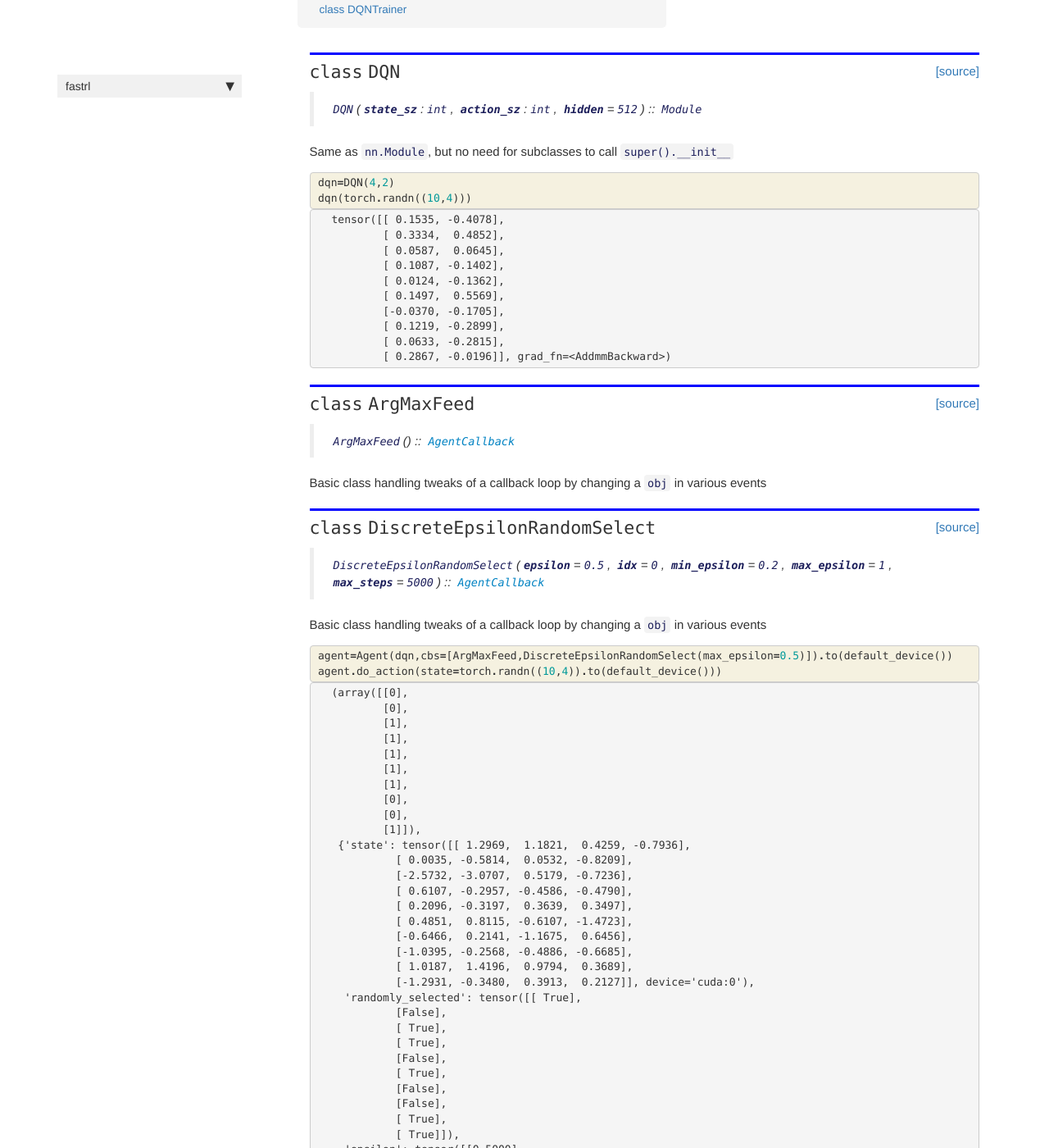
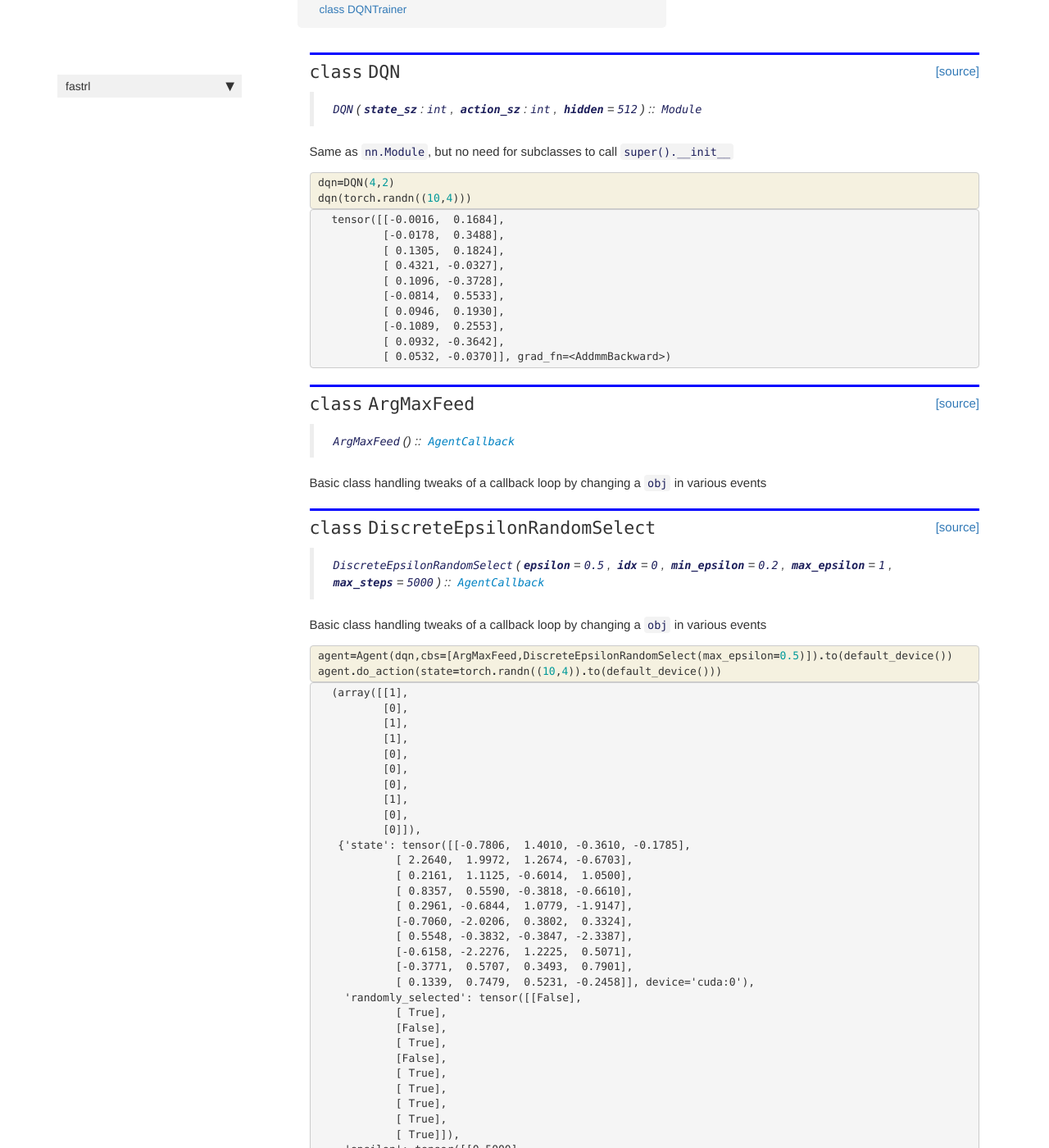
Before and after one commit to josiahls/fastrl, a Jekyll site: the page built from docs/agents.dqn.core.html, in a window 1280 px wide and 1400 px high, scrolled down 392 px. Shown: the whole window at 82% size. Built offline with Jekyll 4.4.1, drawn with Linux system fonts in a browser that asks for light colours; nearby versions of some CDN libraries; comment, search, counter and statistics services are not loaded; some of the changed text lies outside the part shown.

```diff
--- a/docs/agents.dqn.core.html
+++ b/docs/agents.dqn.core.html
@@ -91,16 +91,16 @@ nb_path: "nbs/10a_agents.dqn.core.ipynb"
 
 
 <div class="output_text output_subarea output_execute_result">
-<pre>tensor([[ 0.1535, -0.4078],
-        [ 0.3334,  0.4852],
-        [ 0.0587,  0.0645],
-        [ 0.1087, -0.1402],
-        [ 0.0124, -0.1362],
-        [ 0.1497,  0.5569],
-        [-0.0370, -0.1705],
-        [ 0.1219, -0.2899],
-        [ 0.0633, -0.2815],
-        [ 0.2867, -0.0196]], grad_fn=&lt;AddmmBackward&gt;)</pre>
+<pre>tensor([[-0.0016,  0.1684],
+        [-0.0178,  0.3488],
+        [ 0.1305,  0.1824],
+        [ 0.4321, -0.0327],
+        [ 0.1096, -0.3728],
+        [-0.0814,  0.5533],
+        [ 0.0946,  0.1930],
+        [-0.1089,  0.2553],
+        [ 0.0932, -0.3642],
+        [ 0.0532, -0.0370]], grad_fn=&lt;AddmmBackward&gt;)</pre>
 </div>
 
 </div>
@@ -191,34 +191,34 @@ nb_path: "nbs/10a_agents.dqn.core.ipynb"
 
 
 <div class="output_text output_subarea output_execute_result">
-<pre>(array([[0],
+<pre>(array([[1],
         [0],
-        [1],
-        [1],
-        [1],
         [1],
         [1],
         [0],
         [0],
-        [1]]),
- {&#39;state&#39;: tensor([[ 1.2969,  1.1821,  0.4259, -0.7936],
-          [ 0.0035, -0.5814,  0.0532, -0.8209],
-          [-2.5732, -3.0707,  0.5179, -0.7236],
-          [ 0.6107, -0.2957, -0.4586, -0.4790],
-          [ 0.2096, -0.3197,  0.3639,  0.3497],
-          [ 0.4851,  0.8115, -0.6107, -1.4723],
-          [-0.6466,  0.2141, -1.1675,  0.6456],
-          [-1.0395, -0.2568, -0.4886, -0.6685],
-          [ 1.0187,  1.4196,  0.9794,  0.3689],
-          [-1.2931, -0.3480,  0.3913,  0.2127]], device=&#39;cuda:0&#39;),
-  &#39;randomly_selected&#39;: tensor([[ True],
-          [False],
-          [ True],
+        [0],
+        [1],
+        [0],
+        [0]]),
+ {&#39;state&#39;: tensor([[-0.7806,  1.4010, -0.3610, -0.1785],
+          [ 2.2640,  1.9972,  1.2674, -0.6703],
+          [ 0.2161,  1.1125, -0.6014,  1.0500],
+          [ 0.8357,  0.5590, -0.3818, -0.6610],
+          [ 0.2961, -0.6844,  1.0779, -1.9147],
+          [-0.7060, -2.0206,  0.3802,  0.3324],
+          [ 0.5548, -0.3832, -0.3847, -2.3387],
+          [-0.6158, -2.2276,  1.2225,  0.5071],
+          [-0.3771,  0.5707,  0.3493,  0.7901],
+          [ 0.1339,  0.7479,  0.5231, -0.2458]], device=&#39;cuda:0&#39;),
+  &#39;randomly_selected&#39;: tensor([[False],
           [ True],
           [False],
           [ True],
           [False],
-          [False],
+          [ True],
+          [ True],
+          [ True],
           [ True],
           [ True]]),
   &#39;epsilon&#39;: tensor([[0.5000],
@@ -467,43 +467,27 @@ End Action
   <tbody>
     <tr>
       <td>0</td>
-      <td>1.624400</td>
-      <td>21.310000</td>
-      <td>0.599800</td>
-      <td>1143</td>
-      <td>00:21</td>
+      <td>3.623124</td>
+      <td>20.120000</td>
+      <td>0.599600</td>
+      <td>1720</td>
+      <td>00:28</td>
     </tr>
     <tr>
       <td>1</td>
-      <td>0.899359</td>
-      <td>19.180000</td>
+      <td>3.497134</td>
+      <td>21.010000</td>
       <td>0.200000</td>
-      <td>2607</td>
-      <td>00:21</td>
+      <td>3170</td>
+      <td>00:27</td>
     </tr>
     <tr>
       <td>2</td>
-      <td>0.521235</td>
-      <td>17.890000</td>
+      <td>3.238940</td>
+      <td>19.590000</td>
       <td>0.200000</td>
-      <td>4300</td>
-      <td>00:20</td>
-    </tr>
-    <tr>
-      <td>3</td>
-      <td>0.343790</td>
-      <td>16.530000</td>
-      <td>0.200000</td>
-      <td>6054</td>
-      <td>00:21</td>
-    </tr>
-    <tr>
-      <td>4</td>
-      <td>0.295829</td>
-      <td>17.190000</td>
-      <td>0.200000</td>
-      <td>7907</td>
-      <td>00:20</td>
+      <td>4568</td>
+      <td>00:28</td>
     </tr>
   </tbody>
 </table>
--- a/fastrl/__init__.py
+++ b/fastrl/__init__.py
@@ -1 +1 @@
-__version__ = "0.0.33"
+__version__ = "0.0.34"
```
Also changed, not shown: other parts of docs/agents.dqn.core.html (+6 -6 lines), docs/data.block_simple.html (+16 -16 lines), 4 other files.
